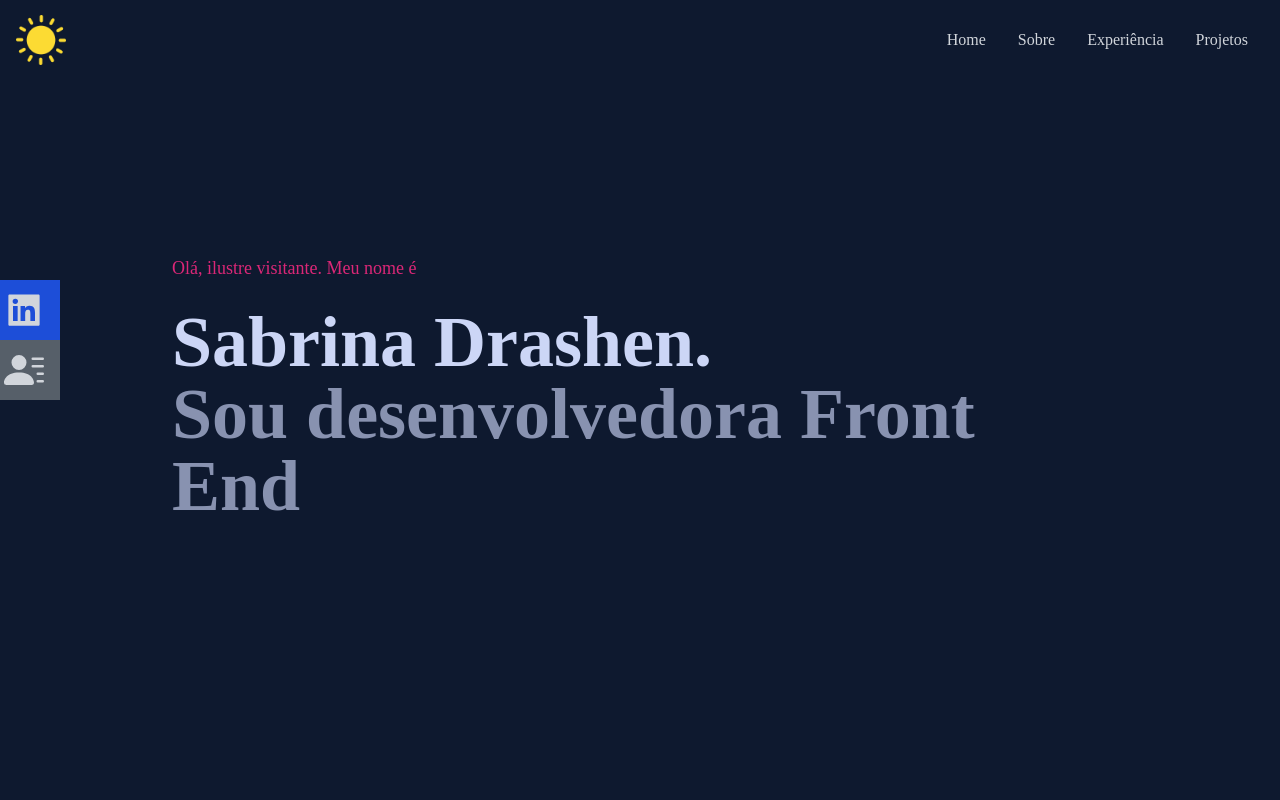
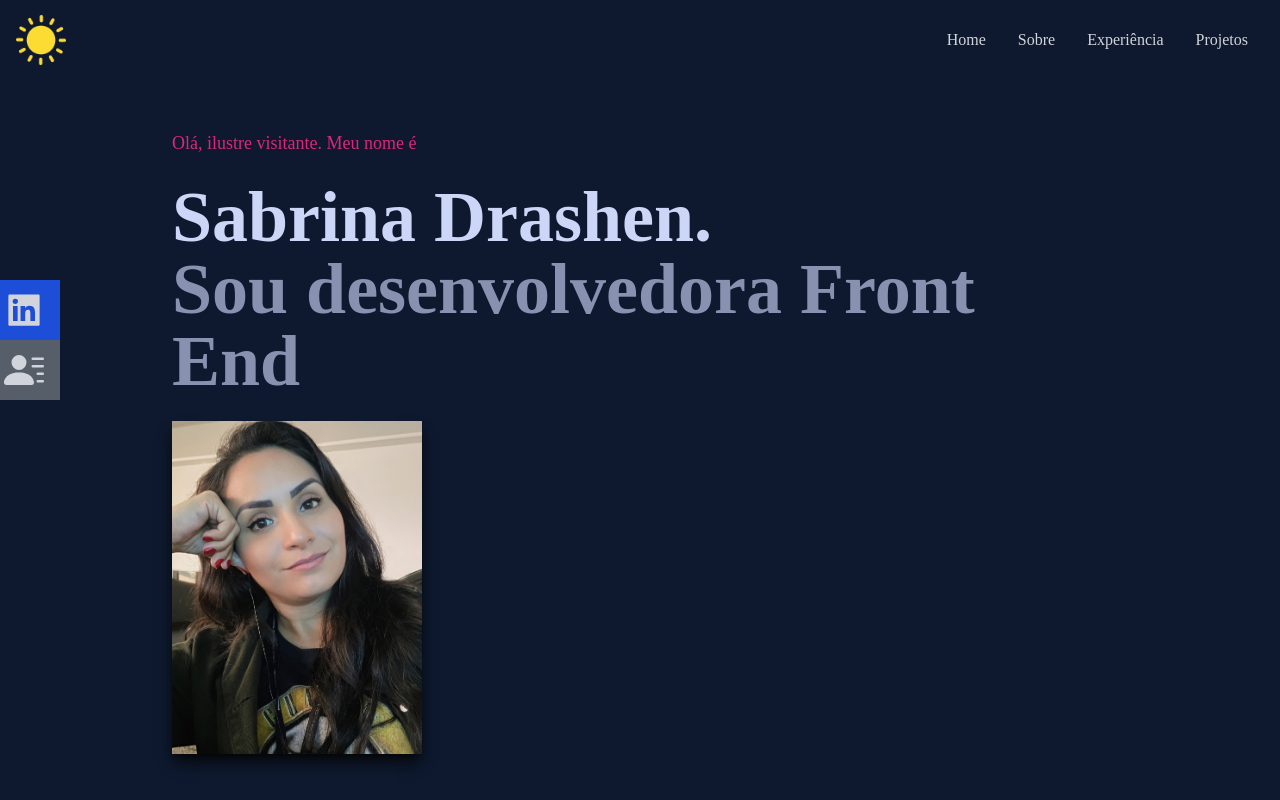
Before and after one commit to sdrashen/my-portifolio, a React (Create React App) app: page / in a window 1280 px wide. Shown: the top 800 px of the page. Built offline with nearby package versions, Linux system fonts and the light colour scheme; the HTML template or start-up script is replaced by a standard one.

Commit message:
feat: add my picture

```diff
--- a/src/components/Home.jsx
+++ b/src/components/Home.jsx
@@ -1,5 +1,6 @@
 import React from 'react'
-import { HiArrowNarrowRight } from 'react-icons/hi'
+// import { HiArrowNarrowRight } from 'react-icons/hi'
+import MyPicture from '../assets/sabrina.jpeg'
 
 const Home = () => {
   return (
@@ -17,6 +18,9 @@ const Home = () => {
             </span>
           </button>
         </div> */}
+        <div className='w-[250px] h-[250px]'>
+          <img className='shadow-lg shadow-[#050505] hover:scale-110 duration-500' src={MyPicture} alt='Foto de Sabrina'/>
+        </div>
       </div>
     </div>
   )
```
Also changed, not shown: src/assets/sabrina.jpeg (added).
